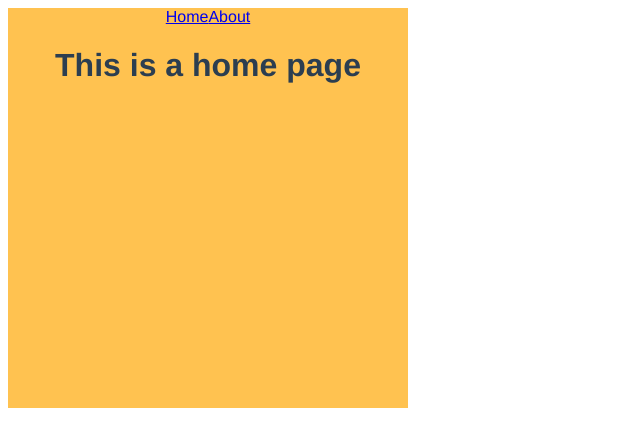
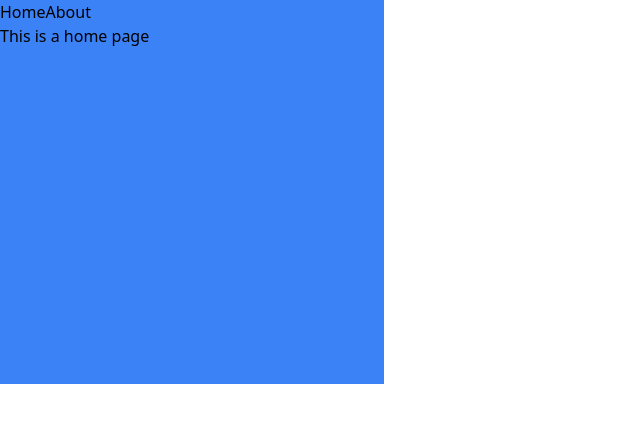
Before and after one commit to adibmed/salat-first, a Vue app: page / in a window 1280 px wide. Shown: the top 446 px of the page, without its empty margins (0-640 px from the left). Built offline with nearby package versions, Linux system fonts and the light colour scheme.

Commit message:
chore: add tailwindcss

```diff
--- a/package.json
+++ b/package.json
@@ -21,13 +21,16 @@
     "@vue/cli-plugin-vuex": "~4.5.15",
     "@vue/cli-service": "~4.5.15",
     "@vue/eslint-config-prettier": "^6.0.0",
+    "autoprefixer": "^9",
     "babel-eslint": "^10.1.0",
     "eslint": "^6.7.2",
     "eslint-plugin-prettier": "^3.3.1",
     "eslint-plugin-vue": "^6.2.2",
+    "postcss": "^7",
     "prettier": "^2.2.1",
     "sass": "^1.26.5",
     "sass-loader": "^8.0.2",
+    "tailwindcss": "npm:@tailwindcss/postcss7-compat",
     "vue-cli-plugin-browser-extension": "latest",
     "vue-template-compiler": "^2.6.11"
   }
--- /dev/null
+++ b/postcss.config.js
@@ -0,0 +1,6 @@
+module.exports = {
+  plugins: {
+    tailwindcss: {},
+    autoprefixer: {},
+  },
+}
--- a/src/entry/popup.js
+++ b/src/entry/popup.js
@@ -1,7 +1,8 @@
 import Vue from "vue";
 import App from "../view/popup.vue";
 import router from "../router";
-/* eslint-disable no-new */
+import "../index.css";
+
 new Vue({
   el: "#app",
   router,
--- /dev/null
+++ b/src/index.css
@@ -0,0 +1,4 @@
+/* ./src/index.css */
+@tailwind base;
+@tailwind components;
+@tailwind utilities;
--- a/src/view/popup.vue
+++ b/src/view/popup.vue
@@ -1,13 +1,3 @@
-<template>
-  <div class="main_app">
-    <div>
-      <router-link to="/">Home</router-link>
-      <router-link to="/about">About</router-link>
-    </div>
-    <router-view />
-  </div>
-</template>
-
 <script>
 export default {
   name: "popupView",
@@ -19,16 +9,12 @@ export default {
 };
 </script>
 
-<style>
-.main_app {
-  font-family: "Avenir", Helvetica, Arial, sans-serif;
-  -webkit-font-smoothing: antialiased;
-  -moz-osx-font-smoothing: grayscale;
-  text-align: center;
-  color: #2c3e50;
-  width: 400px;
-  height: 400px;
-  background: #ffc250;
-  padding: 0;
-}
-</style>
+<template>
+  <div class="h-96 w-96 bg-blue-500">
+    <div>
+      <router-link to="/">Home</router-link>
+      <router-link to="/about">About</router-link>
+    </div>
+    <router-view />
+  </div>
+</template>
--- /dev/null
+++ b/tailwind.config.js
@@ -0,0 +1,7 @@
+module.exports = {
+  content: ["./index.html", "./src/**/*.{vue,js,ts,jsx,tsx}"],
+  theme: {
+    extend: {},
+  },
+  plugins: [],
+};
```
Also changed, not shown: 1 other file (tests, documents, lock files or other folders).
